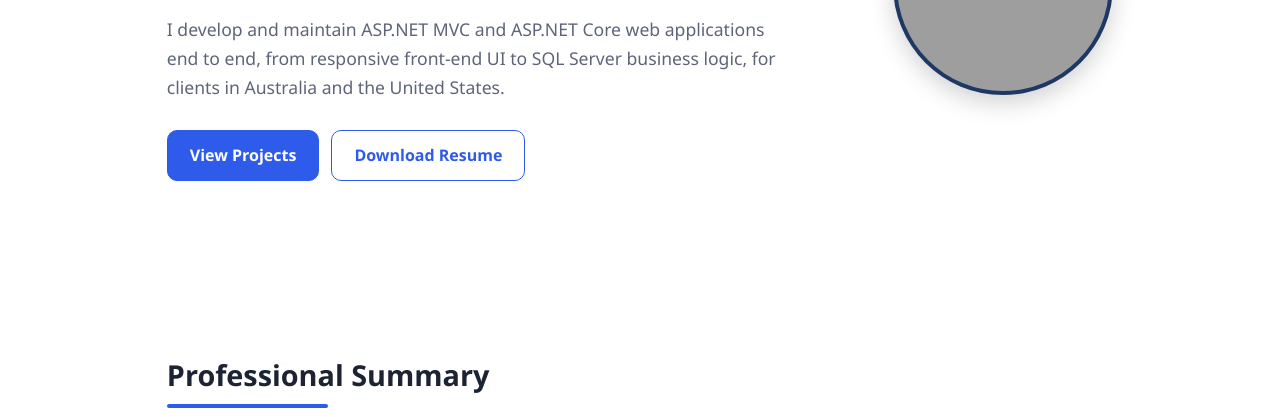
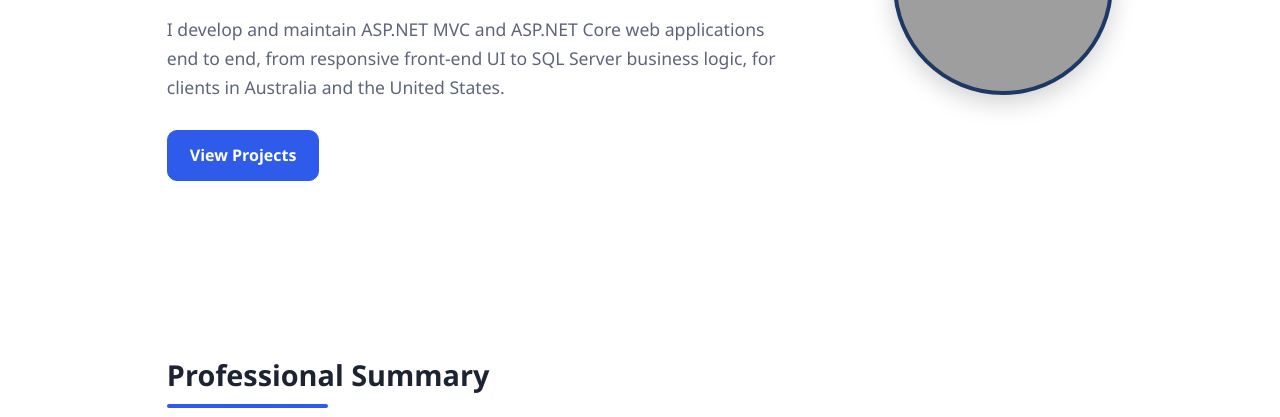
Before and after one commit to rajeshg160399-git/rajeshg160399-git.github.io, a plain HTML site: page index.html in a window 1280 px wide. Shown: the part 383-800 px from the top of the page. Drawn offline with Linux system fonts and the light colour scheme; grey boxes are pictures that could not be loaded.

Commit message:
Update index.html

```diff
--- a/index.html
+++ b/index.html
@@ -42,7 +42,6 @@
           <p class="lead">I develop and maintain ASP.NET MVC and ASP.NET Core web applications end to end, from responsive front-end UI to SQL Server business logic, for clients in Australia and the United States.</p>
           <div class="cta">
             <a href="#projects" class="btn primary">View Projects</a>
-            <a href="resume.pdf" class="btn" download>Download Resume</a>
           </div>
         </div>
         <!-- Put your photo in the same folder as this file and name it profile.jpg -->
```
